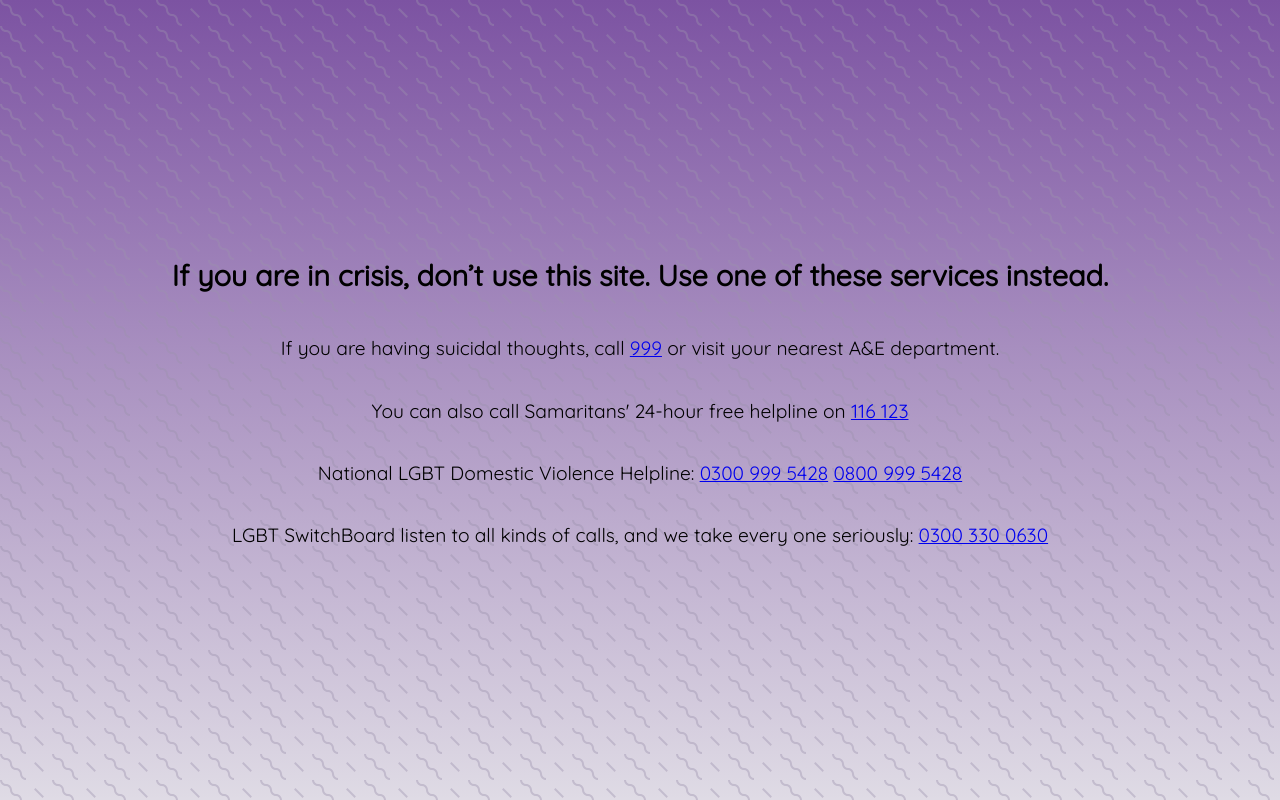
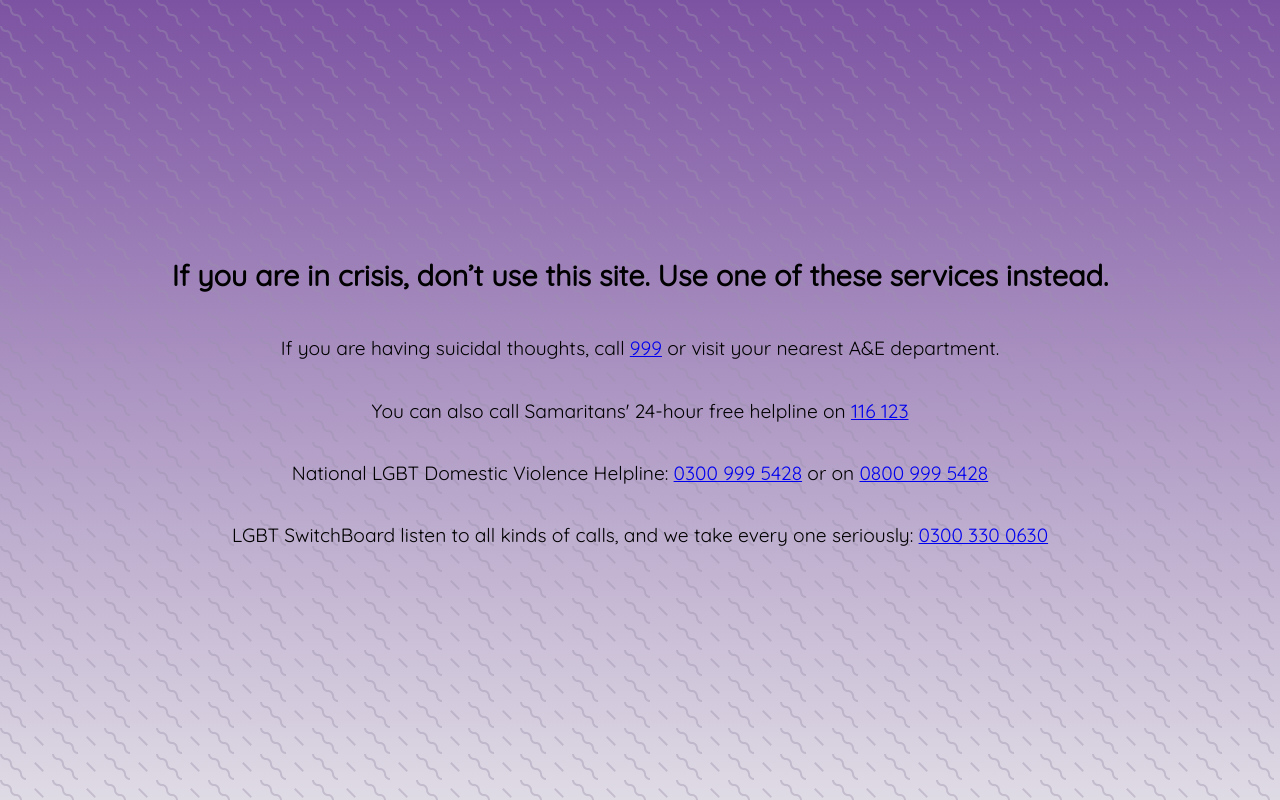
Before and after one commit to fac-12/Albert-Kennedy, a React (Create React App) app in the folder client/: page /crisis in a window 1280 px wide. Built offline with nearby package versions, Linux system fonts and the light colour scheme; no server answers.

Commit message:
adds spaces into html relates #71

```diff
--- a/client/src/components/redirects/AgeRedirect.js
+++ b/client/src/components/redirects/AgeRedirect.js
@@ -30,7 +30,7 @@ export default class AgeRedirect extends Component {
 
         <p>
           Stonewall Housing is a specialist lesbian, gay, bisexual and
-          transgender (LGBT) housing advice and support provider:{" "}
+          transgender (LGBT) housing advice and support provider:
           <p>
             <a href="http://www.stonewallhousing.org">
               www.stonewallhousing.org
@@ -43,7 +43,7 @@ export default class AgeRedirect extends Component {
 
         <p>
           Shelter provides practical assistance, advice, information and
-          advocacy to people experiencing homelessness:{" "}
+          advocacy to people experiencing homelessness:
           <p>
             <a href="http://www.shelter.org.uk">www.shelter.org.uk</a>
           </p>
@@ -54,7 +54,7 @@ export default class AgeRedirect extends Component {
 
         <p>
           Stonewall can offer information and support for members of the LGBT
-          community:{" "}
+          community:
           <p>
             <a href="https://www.stonewall.org.uk">www.stonewall.org.uk</a>
           </p>
--- a/client/src/components/redirects/Crisis.js
+++ b/client/src/components/redirects/Crisis.js
@@ -38,8 +38,9 @@ export default class Crisis extends Component {
         </p>
         <p>
           National LGBT Domestic Violence Helpline:{" "}
-          <a href="tel:0300 999 5428">0300 999 5428</a>{" "}
-          <a href="tel:08009995428">0800 999 5428</a>{" "}
+          <a href="tel:0300 999 5428">0300 999 5428</a>
+          {" or on "}
+          <a href="tel:08009995428">0800 999 5428</a>
         </p>
         <p>
           LGBT SwitchBoard listen to all kinds of calls, and we take every one
```
